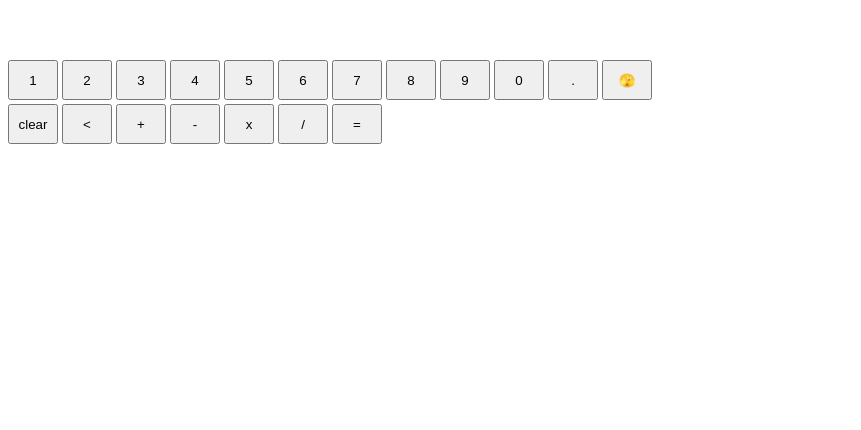
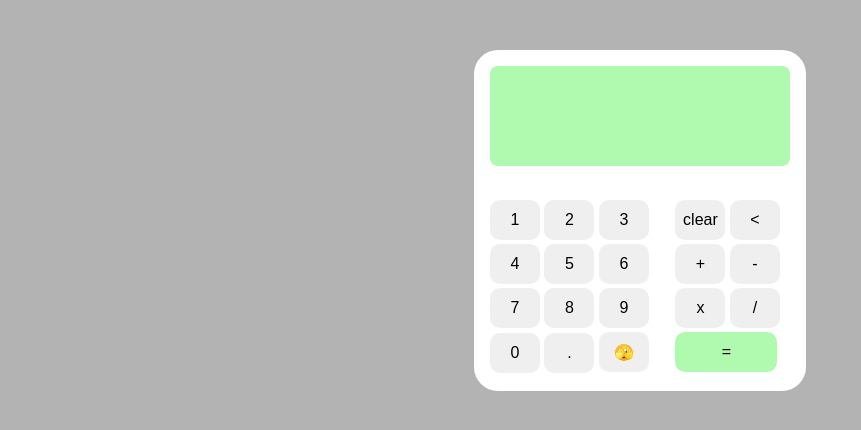
Before and after one commit to boykazgit/topCalculator, a plain HTML site: page index.html in a window 1280 px wide. Shown: the whole page, without its empty margins (0-861 px from the left). Drawn offline with Linux system fonts and the light colour scheme.

Commit message:
First overall styling of the calculator

```diff
--- a/style.css
+++ b/style.css
@@ -1,9 +1,58 @@
+* {
+  font-family: Arial, Helvetica, sans-serif;
+}
+
+body {
+  display: flex;
+  justify-content: center;
+  background: #B3B3B3;
+  margin: 50px;
+}
+
 button {
   width: 50px;
   height: 40px;
   margin: 2px 0px;
+  border-radius: 10px;
+  border: none;
+  font-size: 16px;
 }
 
+.calculator-body {
+  display: flex;
+  flex-direction: column;
+  gap: 32px;
+
+  width: auto;
+  background: white;
+  padding: 16px;
+  border-radius: 24px;
+}
+
+
 .display {
-  height: 50px;
+  box-sizing: border-box;
+  align-self: stretch;
+  text-align: right;
+  flex-basis: 100px;
+  border-radius: 8px;
+  padding: 16px;
+
+  display: flex;
+  justify-content: space-between;
+  align-items: end;
+  flex-wrap: wrap;
+  background: rgb(175, 250, 175);
+  font-size: 24px;
 }
+
+.buttons-container {
+  display: flex;
+  width: 300px;
+  gap: 12px;
+}
+
+#\= {
+  background: rgb(175, 250, 175);
+  width: 102px;
+}
```
